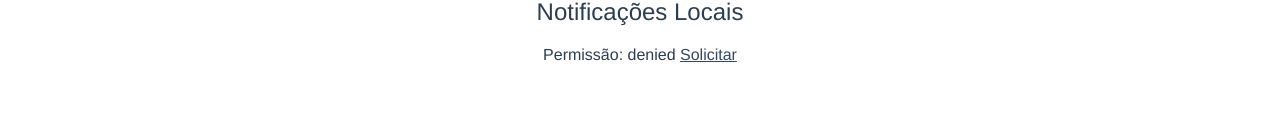
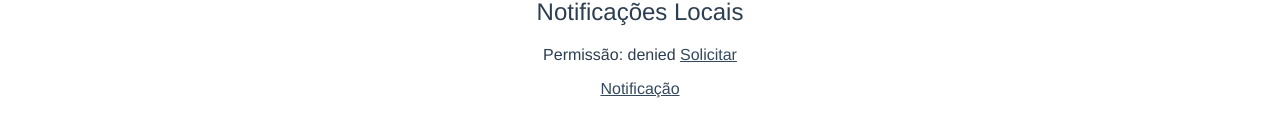
Before and after one commit to allanncruz/PWA-VueJs, a Vue app: page /#/local-notifications in a window 1280 px wide. Shown: the part 322-458 px from the top of the page. Built offline with nearby package versions, Linux system fonts and the light colour scheme.

Commit message:
Triggering notifications

```diff
--- a/src/components/local-notifications.vue
+++ b/src/components/local-notifications.vue
@@ -6,6 +6,10 @@
 			Permissão: {{ permission}}
 			 <a href="" @click.prevent="request()" v-if="permission !== 'granted'">Solicitar</a>
 		</p>
+
+
+		<a href="" @click.prevent="firePersistent('Foi um click', 'Este clique foi disparado apartir de um link no qual clicamos.')">Notificação</a>
+
 	</section>
 </template>
 
@@ -18,6 +22,22 @@ export default {
 	},
 
 	methods: {
+		fire(msg, body) {
+			let options = {
+				body: body,
+				icon: 'http://icon-icons.com/icons2/567/PNG/512/eye_icon-icons.com_54399.png'
+			}
+			new Notification(msg, options)
+		},
+		firePersistent(msg, body) {
+			let options = {
+				body: body,
+				icon: 'http://icon-icons.com/icons2/567/PNG/512/eye_icon-icons.com_54399.png'
+			}
+			navegator.serviceWorker.getRegistration()
+				.then(reg => reg.showNotification(msg, options))
+				.catch(err => console.log(err))
+		},
 		request() {
 			Notification.requestPermission(() =>{
 				this.permission = Notification.permission
@@ -28,6 +48,9 @@ export default {
 
 	mounted() {
 		this.permission = Notification.permission
+		setTimeout(() => {
+			this.fire('Foi um mounted', 'Esta notificação foi disparada a partir do lifecilce mounted')
+		}, 3000);
 	}
 }
 </script>
```
